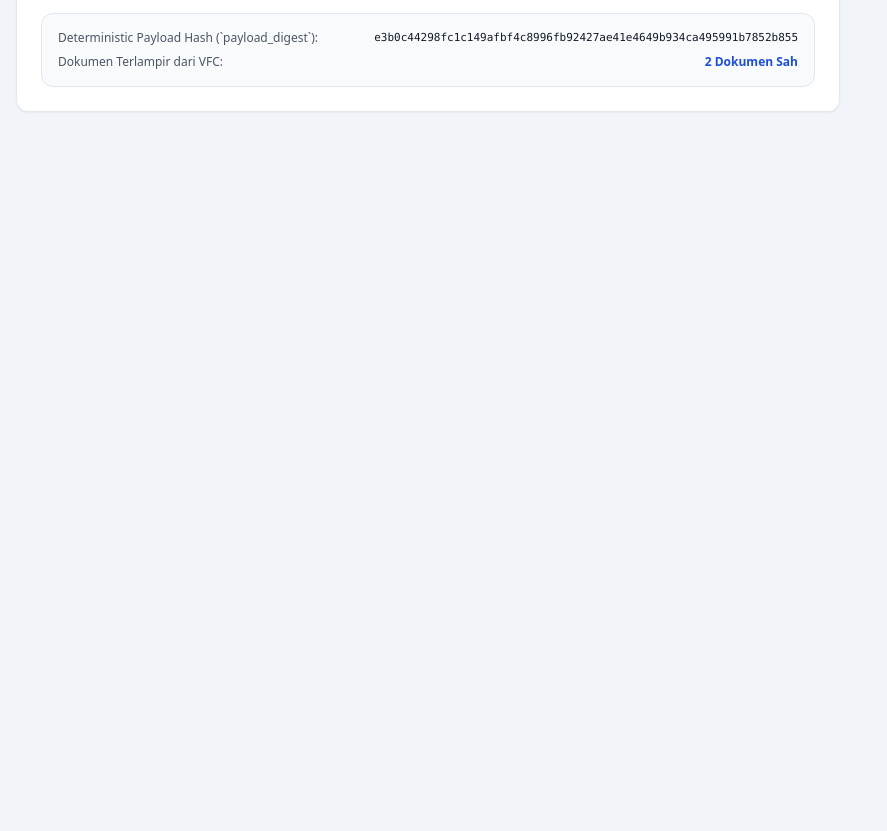
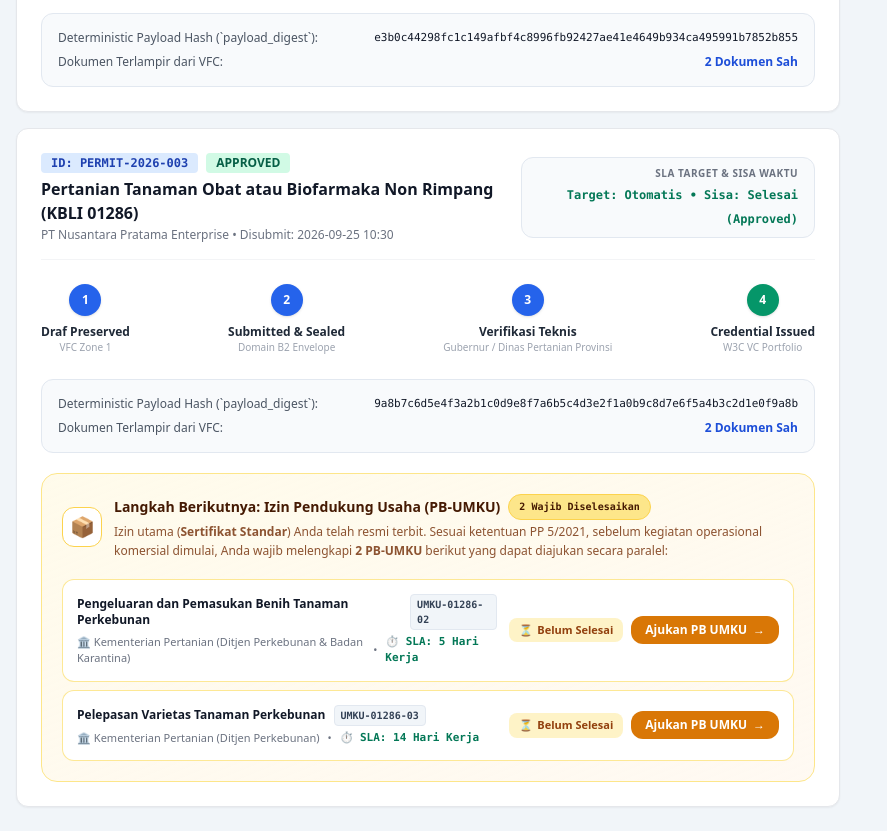
Before and after one commit to medhiwidjaja/domain-a1-portal, a Vue app: page / in a window 1280 px wide. Shown: the part 1100-1931 px from the top of the page, without its empty margins (0-887 px from the left). Before the commit the page ends 1236 px from the top, so only its background shows below. Built offline with nearby package versions, Linux system fonts and the light colour scheme.

Commit message:
feat: show PB-UMKU next steps and submission actions in Progress Permohonan

```diff
--- a/src/App.vue
+++ b/src/App.vue
@@ -141,6 +141,7 @@
                   v-for="app in activeApplications"
                   :key="app.id"
                   :application="app"
+                  @apply-umku="handleApplyUmkuFromDashboard"
                 />
               </div>
             </div>
@@ -277,4 +278,26 @@ function onSelectKbliForWizard(payload: { kbli: KbliItem; scope?: any } | KbliIt
   permitStore.startWizardForKbli(kbli, scope);
   activeTab.value = 'wizard';
 }
+
+function handleApplyUmkuFromDashboard(payload: { application: any; umku: any }) {
+  const kbli = permitStore.catalog.find((k) => k.kbli_code === payload.application.kbliCode);
+  if (kbli) {
+    const scope =
+      kbli.scopes?.find((s: any) => s.sequence === payload.application.scopeSequence) ||
+      kbli.scopes?.find((s: any) => Array.isArray(s.pb_umku) && s.pb_umku.some((u: any) => u.umku_code === payload.umku.umku_code)) ||
+      kbli.scopes?.[0];
+
+    permitStore.startWizardForKbli(kbli, scope);
+
+    // If main permit was approved, retain step 6
+    if (payload.application.status === 'APPROVED' || payload.application.stepIndex >= 4) {
+      permitStore.activeWizard.step = 6;
+    }
+
+    // Set activeTrack to the specific UMKU code
+    permitStore.activeWizard.activeTrack = payload.umku.umku_code;
+    permitStore.persistDraft();
+  }
+  activeTab.value = 'wizard';
+}
 </script>
--- a/src/components/SlaTracker.vue
+++ b/src/components/SlaTracker.vue
@@ -99,16 +99,193 @@
         <span class="font-semibold text-blue-700">{{ application.attachedVfcDocIds.length }} Dokumen Sah</span>
       </div>
     </div>
+
+    <!-- PB-UMKU Next Step Card (Shown when main permit is issued and application requires PB-UMKU) -->
+    <div
+      v-if="isMainPermitIssued && requiredUmkuList.length > 0"
+      class="mt-5 p-4 sm:p-5 bg-gradient-to-br from-amber-50 to-orange-50/70 border border-amber-200 rounded-2xl space-y-3.5 shadow-2xs text-left"
+    >
+      <div class="flex items-start sm:items-center space-x-3">
+        <div class="w-10 h-10 rounded-xl bg-white border border-amber-300 shadow-2xs flex items-center justify-center text-xl shrink-0">
+          📦
+        </div>
+        <div class="flex-1">
+          <div class="flex items-center justify-between flex-wrap gap-2">
+            <h4 class="font-bold text-sm text-amber-950 flex items-center space-x-2">
+              <span>Langkah Berikutnya: Izin Pendukung Usaha (PB-UMKU)</span>
+              <span
+                class="text-[10px] font-bold px-2.5 py-0.5 rounded-full font-mono shadow-2xs"
+                :class="pendingUmkuCount > 0 ? 'bg-amber-200 text-amber-950 border border-amber-300' : 'bg-emerald-200 text-emerald-950 border border-emerald-300'"
+              >
+                {{ pendingUmkuCount > 0 ? `${pendingUmkuCount} Wajib Diselesaikan` : 'Semua PB-UMKU Selesai' }}
+              </span>
+            </h4>
+          </div>
+          <p class="text-xs text-amber-900/85 mt-0.5 leading-relaxed">
+            Izin utama (<strong>{{ mainPermitTypeLabel }}</strong>) Anda telah resmi terbit. Sesuai ketentuan PP 5/2021, sebelum kegiatan operasional komersial dimulai, Anda wajib melengkapi <strong>{{ requiredUmkuList.length }} PB-UMKU</strong> berikut yang dapat diajukan secara paralel:
+          </p>
+        </div>
+      </div>
+
+      <div class="space-y-2 pt-1">
+        <div
+          v-for="u in requiredUmkuList"
+          :key="u.umku_code"
+          class="flex flex-col sm:flex-row sm:items-center justify-between p-3.5 bg-white border border-amber-200/90 hover:border-amber-300 rounded-xl gap-3 transition shadow-2xs"
+        >
+          <div class="space-y-1">
+            <div class="flex items-center space-x-2">
+              <span class="font-bold text-xs text-gray-900">{{ u.title }}</span>
+              <span class="text-[10px] font-mono font-bold px-1.5 py-0.5 rounded bg-slate-100 text-slate-700 border border-slate-200">
+                {{ u.umku_code }}
+              </span>
+            </div>
+            <div class="flex items-center space-x-2 text-[11px] text-gray-500">
+              <span>🏛️ {{ u.authority }}</span>
+              <span>•</span>
+              <span class="font-mono text-emerald-700 font-semibold">⏱️ SLA: {{ u.processing_time }}</span>
+            </div>
+          </div>
+
+          <div class="flex items-center space-x-2 shrink-0">
+            <span
+              v-if="isUmkuIssued(u.umku_code)"
+              class="px-2.5 py-1 bg-emerald-100 text-emerald-800 text-[11px] font-bold rounded-lg flex items-center space-x-1"
+            >
+              <span>✅</span>
+              <span>Izin Terbit</span>
+            </span>
+            <span
+              v-else
+              class="px-2.5 py-1 bg-amber-100 text-amber-800 text-[11px] font-bold rounded-lg flex items-center space-x-1"
+            >
+              <span>⏳</span>
+              <span>Belum Selesai</span>
+            </span>
+
+            <button
+              type="button"
+              @click="onApplyUmkuClick(u)"
+              class="px-3.5 py-1.5 text-xs font-bold rounded-xl transition flex items-center space-x-1.5 shadow-xs cursor-pointer"
+              :class="isUmkuIssued(u.umku_code)
+                ? 'bg-slate-800 hover:bg-slate-700 text-white'
+                : 'bg-amber-600 hover:bg-amber-700 text-white'"
+            >
+              <span>{{ isUmkuIssued(u.umku_code) ? 'Lihat Izin Terbit' : 'Ajukan PB UMKU' }}</span>
+              <span>→</span>
+            </button>
+          </div>
+        </div>
+      </div>
+    </div>
   </div>
 </template>
 
 <script setup lang="ts">
 import { computed } from 'vue';
 import type { PermitApplication } from '../stores/permitStore';
+import { usePermitStore } from '../stores/permitStore';
+import { useCredentialStore } from '../stores/credentialStore';
 
 const props = defineProps<{
   application: PermitApplication;
 }>();
+
+const emit = defineEmits<{
+  (e: 'apply-umku', payload: { application: PermitApplication; umku: any }): void;
+}>();
+
+const permitStore = usePermitStore();
+const credentialStore = useCredentialStore();
+
+const isMainPermitIssued = computed(() => {
+  return (
+    props.application.status === 'APPROVED' ||
+    props.application.stepIndex >= 4 ||
+    !!props.application.verifiableCredential ||
+    credentialStore.activeCompanyCredentials.some(
+      (c) =>
+        ['NIB', 'SERTIFIKAT_STANDAR'].includes(c.category) &&
+        c.kbliCode === props.application.kbliCode
+    )
+  );
+});
+
+const requiredUmkuList = computed(() => {
+  const kbli = permitStore.catalog.find((k) => k.kbli_code === props.application.kbliCode);
+  if (!kbli || !kbli.scopes) return [];
+
+  // 1. Match by scope sequence
+  let matchedScope = props.application.scopeSequence
+    ? kbli.scopes.find((s) => s.sequence === props.application.scopeSequence)
+    : null;
+
+  // 2. Match by scope title
+  if (!matchedScope && props.application.scopeTitle) {
+    matchedScope = kbli.scopes.find((s) => s.title === props.application.scopeTitle);
+  }
+
+  // 3. Fallback to first scope with pb_umku or scopes[0]
+  if (!matchedScope) {
+    matchedScope =
+      kbli.scopes.find((s) => Array.isArray(s.pb_umku) && s.pb_umku.length > 0) ||
+      kbli.scopes[0];
+  }
+
+  if (!matchedScope) return [];
+
+  if (Array.isArray(matchedScope.pb_umku) && matchedScope.pb_umku.length > 0) {
+    return matchedScope.pb_umku;
+  }
+
+  if (Array.isArray(matchedScope.licensing_requirements)) {
+    for (const lr of matchedScope.licensing_requirements) {
+      if (Array.isArray(lr.pb_umku) && lr.pb_umku.length > 0) {
+        return lr.pb_umku;
+      }
+    }
+  }
+
+  return [];
+});
+
+function isUmkuIssued(umkuCode: string): boolean {
+  return credentialStore.activeCompanyCredentials.some(
+    (c) =>
+      c.category === 'PB_UMKU' &&
+      (c.claims?.umku_code === umkuCode || c.title.includes(umkuCode))
+  );
+}
+
+const pendingUmkuCount = computed(() => {
+  return requiredUmkuList.value.filter((u) => !isUmkuIssued(u.umku_code)).length;
+});
+
+const mainPermitTypeLabel = computed(() => {
+  if (props.application.verifiableCredential?.credentialType === 'VerifiableNIB') {
+    return 'NIB';
+  }
+  if (props.application.verifiableCredential?.credentialType === 'VerifiableSertifikatStandar') {
+    return 'Sertifikat Standar';
+  }
+  if (props.application.riskCode === 'R' || props.application.riskCode === 'RE') {
+    return 'NIB (Risiko Rendah)';
+  }
+  if (props.application.riskCode === 'MR') {
+    return 'Sertifikat Standar (Risiko Menengah Rendah)';
+  }
+  if (props.application.riskCode === 'MT') {
+    return 'Sertifikat Standar Terverifikasi';
+  }
+  return 'Izin (Risiko Tinggi)';
+});
+
+function onApplyUmkuClick(umku: any) {
+  emit('apply-umku', {
+    application: props.application,
+    umku
+  });
+}
 
 const progressPercent = computed(() => {
   switch (props.application.stepIndex) {
--- a/src/stores/permitStore.ts
+++ b/src/stores/permitStore.ts
@@ -138,6 +138,44 @@ export const usePermitStore = defineStore('permitStore', {
           credentialType: 'VerifiableSertifikatStandar',
           proofHash: 'a9b8c7d6e5f43210123456789abcdef0123456789abcdef0123456789abcdef0',
           qrCodeData: 'https://oss.go.id/verify/vc-bkpm-2026-46324-00192'
+        }
+      },
+      {
+        id: 'PERMIT-2026-003',
+        companyId: 'COMP-001',
+        companyName: 'PT Nusantara Pratama Enterprise',
+        kbliCode: '01286',
+        kbliTitle: 'Pertanian Tanaman Obat atau Biofarmaka Non Rimpang',
+        scopeSequence: 'B',
+        scopeTitle: 'Produksi Benih Kina, Adas Pinang dan Gambir',
+        riskCode: 'MR',
+        riskLevel: 'Menengah Rendah',
+        authority: 'Gubernur / Dinas Pertanian Provinsi',
+        processingTime: 'Otomatis',
+        status: 'APPROVED' as const,
+        stepIndex: 4,
+        submittedAt: '2026-09-25 10:30',
+        approvedAt: '2026-09-25 10:32',
+        payloadDigest: '9a8b7c6d5e4f3a2b1c0d9e8f7a6b5c4d3e2f1a0b9c8d7e6f5a4b3c2d1e0f9a8b',
+        attachedVfcDocIds: ['VFC-DOC-001', 'VFC-DOC-003'],
+        formData: {
+          projectName: 'Operasi Perbenihan Tanaman Obat Non Rimpang Sentul',
+          investmentAmount: 3200000000,
+          locationAddress: 'Kawasan Industri Sentul Kavling 14, Desa Sentul',
+          province: 'Jawa Barat',
+          regency: 'Kab. Bogor',
+          landAreaSqMetres: 2000,
+          laborCount: 20,
+          machineryDetails: 'Laboratorium Uji Mutu Benih, Green House 800 m2',
+          notes: 'Izin Utama (Sertifikat Standar) Terbit - Memerlukan Pemenuhan PB-UMKU'
+        },
+        verifiableCredential: {
+          vcId: 'urn:uuid:vc-bkpm-2026-01286-00388',
+          issuedAt: '2026-09-25T10:32:00Z',
+          issuer: 'did:oss:bkpm:gov:id',
+          credentialType: 'VerifiableSertifikatStandar',
+          proofHash: '9a8b7c6d5e4f3a2b1c0d9e8f7a6b5c4d3e2f1a0b9c8d7e6f5a4b3c2d1e0f9a8b',
+          qrCodeData: 'https://oss.go.id/verify/vc-bkpm-2026-01286-00388'
         }
       }
     ] as PermitApplication[],
@@ -283,6 +321,13 @@ export const usePermitStore = defineStore('permitStore', {
       try {
         const storedApps = await idbGetAll<PermitApplication>(STORES.PERMITS);
         if (storedApps && storedApps.length > 0) {
+          if (!storedApps.some((a) => a.id === 'PERMIT-2026-003')) {
+            const sample003 = this.applications.find((a) => a.id === 'PERMIT-2026-003');
+            if (sample003) {
+              storedApps.push(sample003);
+              await idbPut(STORES.PERMITS, sample003);
+            }
+          }
           this.applications = storedApps;
         } else {
           for (const app of this.applications) {
```
Also changed, not shown: 5 other files (tests, documents, lock files or other folders).
